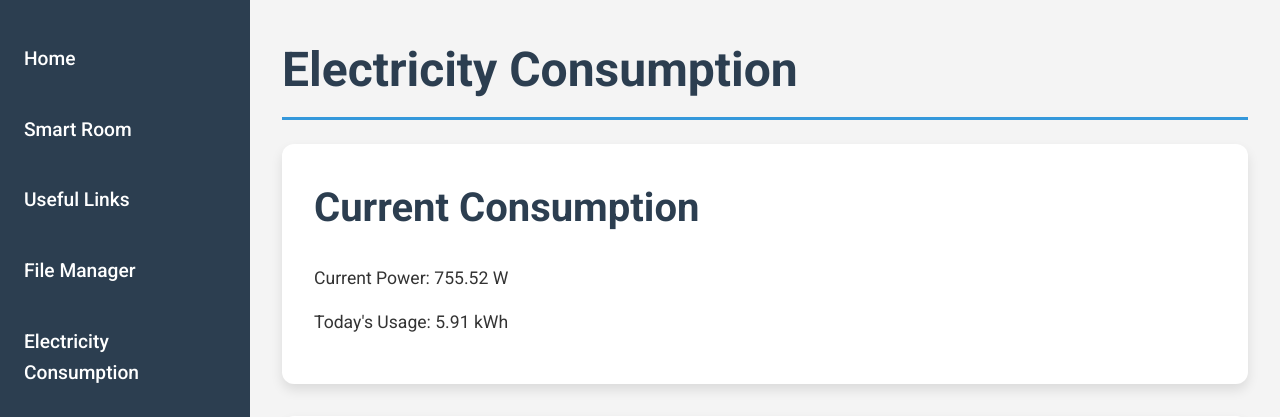
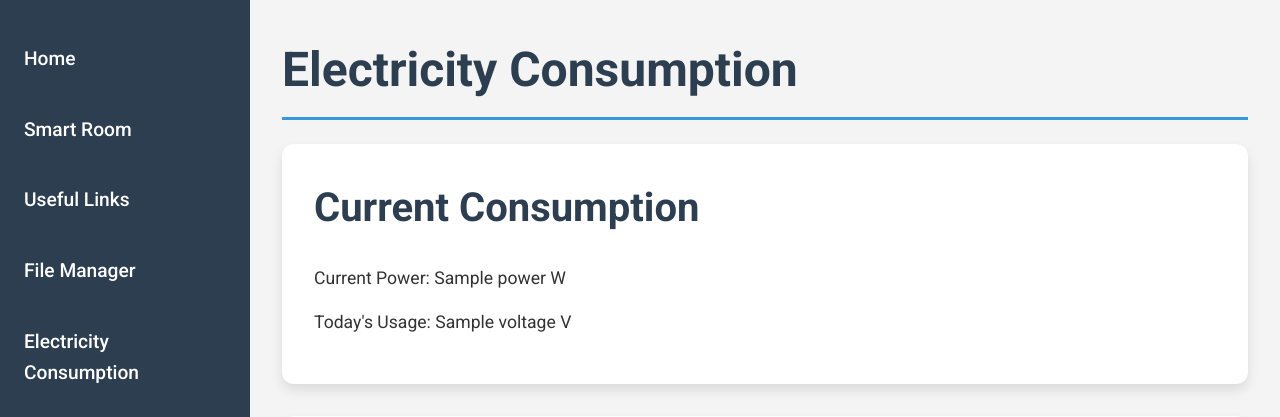
Before and after one commit to PavelVoykov/Aminatou, a Flask app: template code/templates/electricity_consumption.html in a window 1280 px wide. Shown: the top 417 px of the page. Run offline with Flask 3, Linux system fonts and the light colour scheme; the template is opened without the code that fills it: most values are stand-ins (such as "Sample title", 1, 10 or a date in 2020).

Commit message:
NetIO Powercable connection

```diff
--- a/code/app.py
+++ b/code/app.py
@@ -1,6 +1,7 @@
 from flask import Flask, render_template, request, jsonify
 import os
 from werkzeug.utils import secure_filename
+import requests
 import random
 
 app = Flask(__name__)
@@ -57,9 +58,13 @@ def get_sensor_data():
         "humidity": 45
     })
 
-@app.route('/electricity_consumption')
+@app.route('/electricity_consumption', methods=['GET'])
 def electricity_consumption():
-    return render_template('electricity_consumption.html')
+     res = requests.get('http://192.168.0.140/netio.json')
+     measurments = res.json()['GlobalMeasure']
+     voltage = measurments['Voltage']
+     power = measurments['TotalLoad']
+     return render_template('electricity_consumption.html', Voltage=voltage, Power=power)
 
 
 
--- a/code/static/js/electricity_consumption.js
+++ b/code/static/js/electricity_consumption.js
@@ -16,11 +16,11 @@ document.addEventListener('DOMContentLoaded', function() {
         };
     }
 
-    function updateCurrentConsumption() {
-        const data = fetchConsumptionData();
-        document.getElementById('currentPower').textContent = data.currentPower.toFixed(2);
-        document.getElementById('todayUsage').textContent = data.todayUsage.toFixed(2);
-    }
+    //function updateCurrentConsumption() {
+      //  const data = fetchConsumptionData();
+        //document.getElementById('currentPower').textContent = data.currentPower.toFixed(2);
+        //document.getElementById('todayUsage').textContent = data.todayUsage.toFixed(2);
+   // }
 
     function createConsumptionChart() {
         const data = fetchConsumptionData();
@@ -63,7 +63,7 @@ document.addEventListener('DOMContentLoaded', function() {
         });
     }
 
-    updateCurrentConsumption();
+    //updateCurrentConsumption();
     createConsumptionChart();
     displayEnergyTips();
 
--- a/code/templates/electricity_consumption.html
+++ b/code/templates/electricity_consumption.html
@@ -6,8 +6,8 @@
     <h1>Electricity Consumption</h1>
     <div class="widget">
         <h2>Current Consumption</h2>
-        <p>Current Power: <span id="currentPower">0</span> W</p>
-        <p>Today's Usage: <span id="todayUsage">0</span> kWh</p>
+        <p>Current Power: <span id="currentPower">{{ Power }}</span> W</p>
+        <p>Today's Usage: <span id="todayUsage">{{ Voltage }}</span> V</p>
     </div>
     <div class="widget">
         <h2>Historical Data</h2>
```
